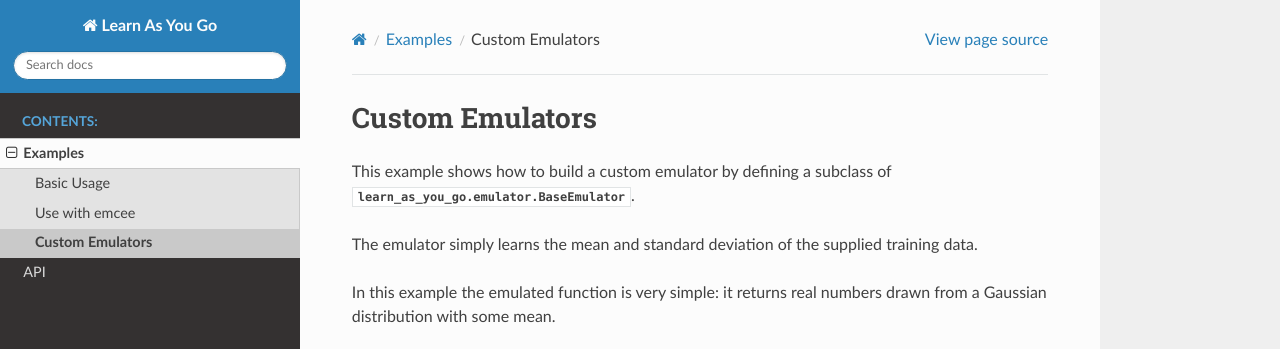
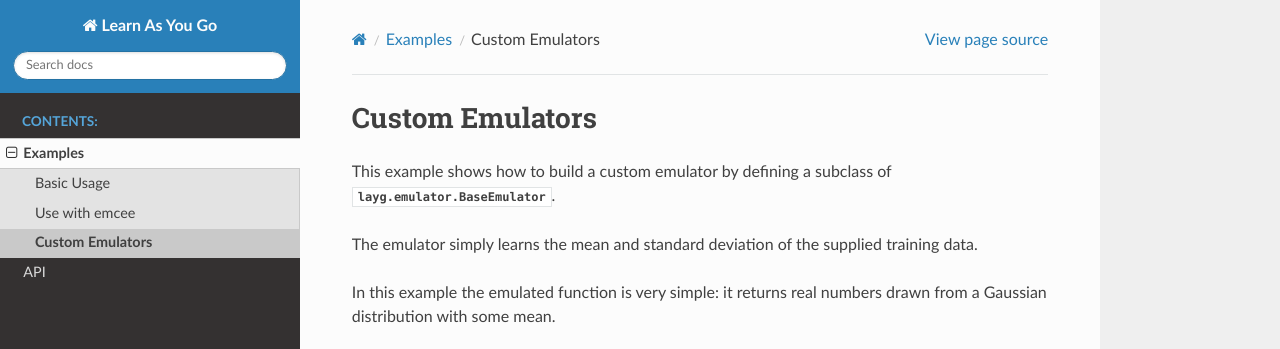
Before and after one commit to laynep/LearnAsYouGoEmulator, a Sphinx documentation site: the page built from doc/source/examples/custom_emulator.rst, in a window 1280 px wide, cut to the strip 0-349 px from the top of the page. Built offline with Sphinx 7.4.7 and the Read the Docs theme 2.0.0, drawn with Linux system fonts in a browser that asks for light colours.

Commit message:
fix(docs): learn_as_you_go -> layg

```diff
--- a/doc/source/examples/basic.rst
+++ b/doc/source/examples/basic.rst
@@ -1,7 +1,7 @@
 Basic Usage
 ===========
 
-An example of basic use of `learn_as_you_go`.
+An example of basic use of `layg`.
 
 .. plot:: ../../examples/example_basic.py
     :include-source:
--- a/doc/source/examples/custom_emulator.rst
+++ b/doc/source/examples/custom_emulator.rst
@@ -1,7 +1,7 @@
 Custom Emulators
 ================
 
-This example shows how to build a custom emulator by defining a subclass of :class:`learn_as_you_go.emulator.BaseEmulator`.
+This example shows how to build a custom emulator by defining a subclass of :class:`layg.emulator.BaseEmulator`.
 
 The emulator simply learns the mean and standard deviation of the supplied training data.
 
--- a/doc/source/examples/emcee.rst
+++ b/doc/source/examples/emcee.rst
@@ -1,7 +1,7 @@
 Use with `emcee <https://github.com/dfm/emcee>`_
 ================================================
 
-An example using `learn_as_you_go` with the common Markov chain Monte Carlo sampler `emcee <https://github.com/dfm/emcee>`_.
+An example using `layg` with the common Markov chain Monte Carlo sampler `emcee <https://github.com/dfm/emcee>`_.
 
 .. plot:: ../../examples/example_emcee.py
     :include-source:
```
Also changed, not shown: doc/source/api.rst (+4 -4 lines).
